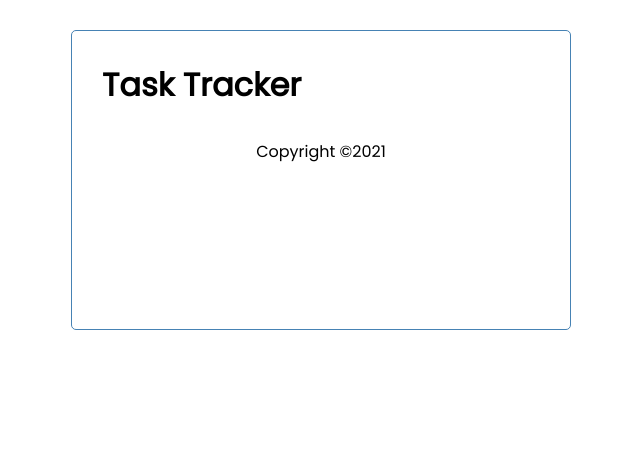
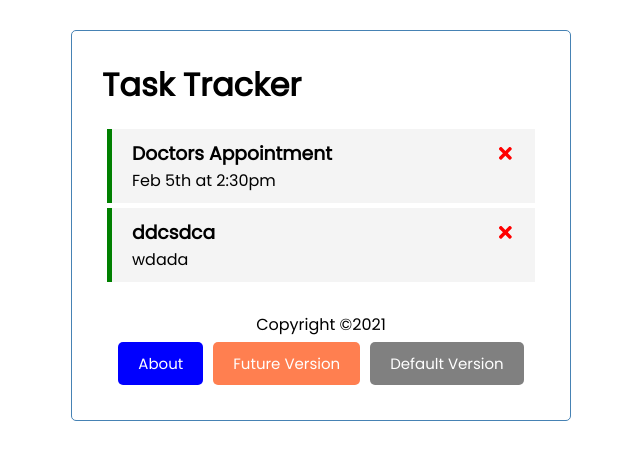
Before and after one commit to Arielxch/Task-Tracker, a React (Create React App) app: page /tasks in a window 1280 px wide. Shown: the top 460 px of the page, without its empty margins (319-959 px from the left). Built offline with nearby package versions, Linux system fonts and the light colour scheme; data requests are answered from the project's data file.

Commit message:
chore: add tasks button

```diff
--- a/src/App.js
+++ b/src/App.js
@@ -113,6 +113,10 @@ const App = () => {
         <Route path='/about' render={() => <SharedAbout versionTitle='about version' versionNumber='1.0.0' goBackButtonText='go back from about' />} />
         <Route path='/future-version' render={() => <SharedAbout versionTitle='future version' versionNumber='x.x.x' goBackButtonText='go back from future version' />} />
         <Route path='/default-version' render={() => <SharedAbout />} />
+        <Route path='/tasks' render={() => <Tasks
+          tasks={tasks}
+          onDelete={deleteTask}
+          onToggle={toggleReminder} />} />
         <Footer />
       </div>
     </Router>
--- a/src/components/Footer.js
+++ b/src/components/Footer.js
@@ -9,7 +9,7 @@ const Footer = () => {
       <p>Copyright &copy;2021</p>
       <Link to="/about">
         {/* only when the current page is home page, button is presented */}
-        {location.pathname === '/' && (
+        {(location.pathname === '/' || location.pathname === '/tasks') && (
           <Button
             elementId='footer-button'
             buttonColor='blue'
@@ -18,7 +18,7 @@ const Footer = () => {
       </Link>
       <Link to="/future-version">
         {/* only when the current page is home page, button is presented */}
-        {location.pathname === '/' && (
+        {(location.pathname === '/' || location.pathname === '/tasks') && (
           <Button
             elementId='footer-button'
             buttonColor='coral'
@@ -27,7 +27,7 @@ const Footer = () => {
       </Link>
       <Link to="/default-version">
         {/* only when the current page is home page, button is presented */}
-        {location.pathname === '/' && (
+        {(location.pathname === '/' || location.pathname === '/tasks') && (
           <Button
             elementId='footer-button'
             buttonColor='gray'
--- a/src/components/Header.js
+++ b/src/components/Header.js
@@ -1,5 +1,5 @@
 import PropTypes from 'prop-types';
-import { useLocation } from 'react-router-dom';
+import { Link, useLocation } from 'react-router-dom';
 import Button from './Button';
 
 
@@ -8,6 +8,14 @@ const Header = ({ title, onAdd, showAdd }) => {
   return (
     <header className='header'>
       <h1>{title}</h1>
+      <Link to='/tasks'>
+        {location.pathname === '/' && (
+          <Button
+            elementId='tasks-button'
+            buttonColor='brown'
+            text='Tasks' />
+        )}
+      </Link>
       {location.pathname === '/' && (
         <Button
           elementId="header-button"
@@ -16,6 +24,7 @@ const Header = ({ title, onAdd, showAdd }) => {
           onClick={onAdd}
         />
       )}
+
     </header >
   );
 };
```
